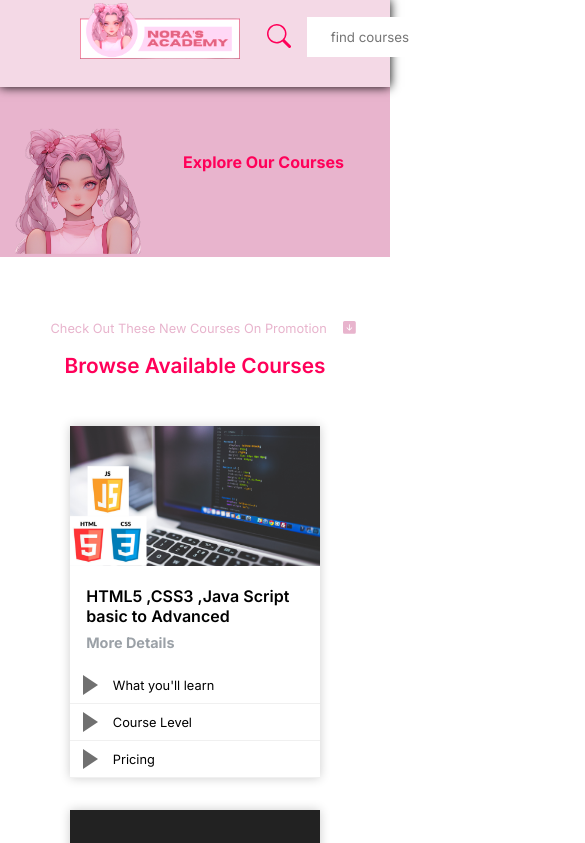
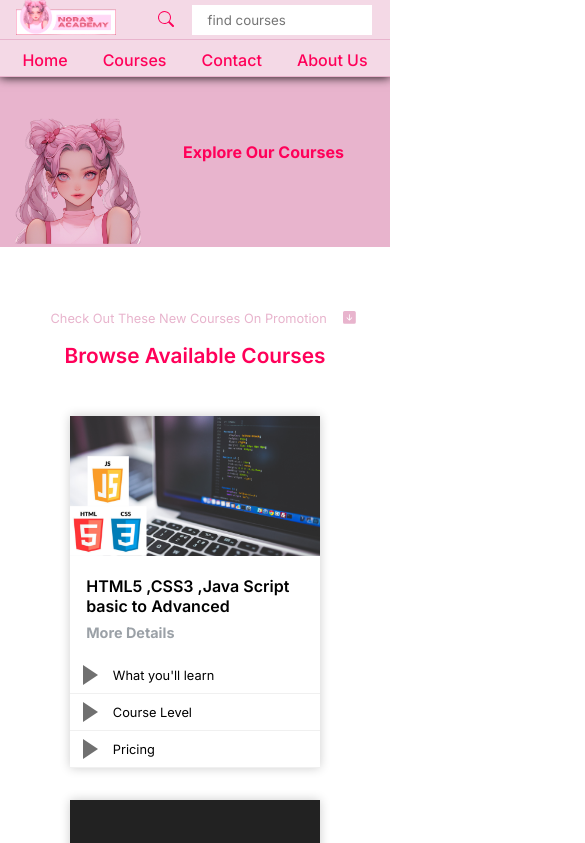
Before and after one commit to maymyakthwe/nora_education_web, a React (Create React App) app: page / in a window 390 px wide. Shown: the top 843 px of the page, 585 px wide, since content can reach past the window. Built offline with nearby package versions, Linux system fonts and the light colour scheme.

Commit message:
added responsive to nav bar

```diff
--- a/src/components/navbar/navbar.css
+++ b/src/components/navbar/navbar.css
@@ -17,7 +17,7 @@
 .nav {
     display: flex;
     justify-content: space-between;
-    margin: 0 5rem;
+    padding: 0 5rem;
 }
 
 .nav-links {
--- a/src/index.css
+++ b/src/index.css
@@ -179,6 +179,31 @@ img {
     .basic-updated {
         font-size: 0.7rem;
     }
+
+    /* nav */
+
+    .navbar {
+        font-size: 1.2rem;
+    }
+
+    .search-bar input {
+        height: 30px;
+        padding: 0.5rem;
+    }
+
+    .nav-img img {
+        width: 130px;
+    }
+
+    .nav {
+        padding: 0 2rem;
+    }
+
+    .search-bar {
+        margin-top: 0.3rem;
+    }
+
+
 }
 
 @media only screen and (max-width:1100px) {
@@ -236,6 +261,12 @@ img {
     .container {
         width: 80%;
     }
+
+    /* nav */
+
+    .search-bar {
+        width: 280px;
+    }
 }
 
 @media only screen and (max-width:900px) {
@@ -276,12 +307,6 @@ img {
         font-size: 1.2rem;
     }
 
-
-
-
-
-
-
     .course-nav-link,
     .course-main,
     .basic-main-info>p {
@@ -297,6 +322,34 @@ img {
     .basic-course-header-img {
         max-width: 45%;
     }
+
+    /* nav */
+    .nav-link {
+        padding: 0.6rem 0.4rem 0.4rem 0.4rem;
+    }
+
+    .navbar {
+        font-size: 1rem;
+    }
+
+    .search-bar input {
+        width: 200px;
+        margin: 0 0.5rem;
+        padding: 0.5rem;
+    }
+
+    .search-bar label {
+        padding: 0.4rem 0 0.4rem 0.4rem;
+    }
+
+    .search-bar {
+        width: 240px;
+    }
+
+    .nav-img img {
+        width: 100px;
+    }
+
 
 }
 
@@ -352,6 +405,18 @@ img {
     .project-preview h1 {
         font-size: 1.6rem;
     }
+
+    /* nav */
+
+    .search-bar {
+        width: 200px;
+    }
+
+    .search-bar input {
+        width: 160px;
+    }
+
+
 }
 
 @media only screen and (max-width:700px) {
@@ -406,6 +471,24 @@ img {
         background-color: #f8f8f8;
         padding: 1rem;
         margin-bottom: 0.2rem;
+    }
+
+    /* nav */
+
+    .navbar {
+        font-size: 0.9rem;
+    }
+
+    .search-bar input {
+        width: 140px;
+    }
+
+    .search-bar {
+        width: 180px;
+    }
+
+    .nav {
+        padding: 0 1rem;
     }
 
 }
@@ -473,6 +556,40 @@ img {
         padding: 1.5rem;
         background-color: #f8f8f8;
         margin: 0.5rem 0;
+    }
+
+    /* nav */
+
+    .nav {
+        flex-direction: column;
+        font-size: 1rem;
+        padding: 0;
+    }
+
+    .nav-title {
+        padding: 0 2rem;
+        width: 100%;
+        justify-content: space-between;
+        border-bottom: var(--color-primary) 1px solid;
+    }
+
+    .nav-links {
+        padding: 0 2rem;
+        width: 100%;
+        justify-content: space-between;
+        border-bottom: var(--color-primary) 1px solid;
+    }
+
+    .search-bar {
+        width: 300px;
+    }
+
+    .search-bar input {
+        width: 240px;
+    }
+
+    .search-bar label {
+        padding: 0.4rem 0.6rem 0 0.6rem;
     }
 
 }
@@ -543,6 +660,23 @@ img {
         margin: auto;
     }
 
+    /* nav */
+    .nav-title {
+        padding: 0 1rem;
+    }
+
+    .nav-links {
+        padding: 0 1rem;
+    }
+
+    .search-bar {
+        width: 220px;
+    }
+
+    .search-bar input {
+        width: 180px;
+    }
+
 }
 
 @media only screen and (max-width:420px) {
@@ -598,13 +732,10 @@ img {
 
 @media only screen and (max-width:380px) {
 
+
     .home-background {
         height: 150px;
     }
-
-
-
-
 
     /* course-section */
 
@@ -616,6 +747,28 @@ img {
         font-size: 0.7rem;
         padding: 1rem 1.2rem;
 
+    }
+
+    /* nav */
+    .nav {
+        font-size: 0.8rem;
+    }
+
+    .nav-img img {
+        width: 90px;
+    }
+
+    .search-bar {
+        width: 180px;
+    }
+
+    .search-bar label {
+        padding: 0.4rem 0.3rem 0.3rem 0.3rem;
+    }
+
+    .search-bar input {
+        height: 25px;
+        width: 150px;
     }
 }
 
```
